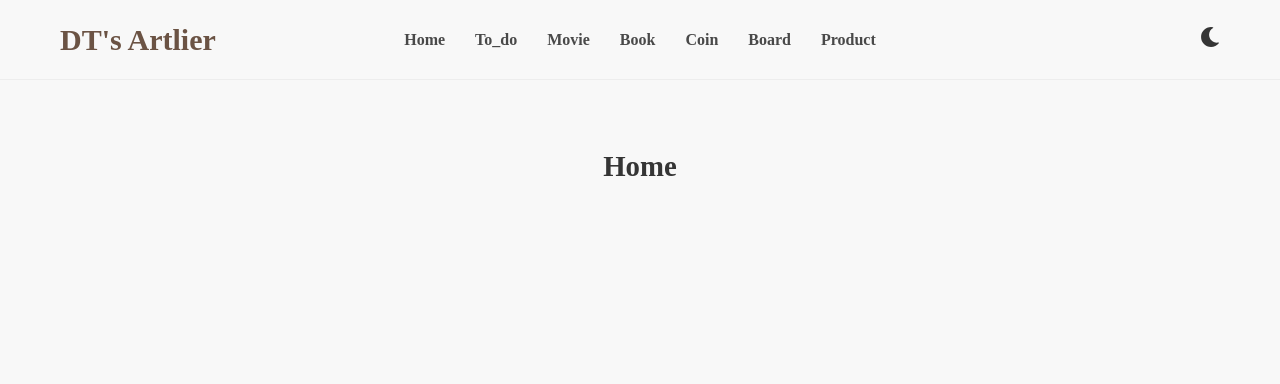
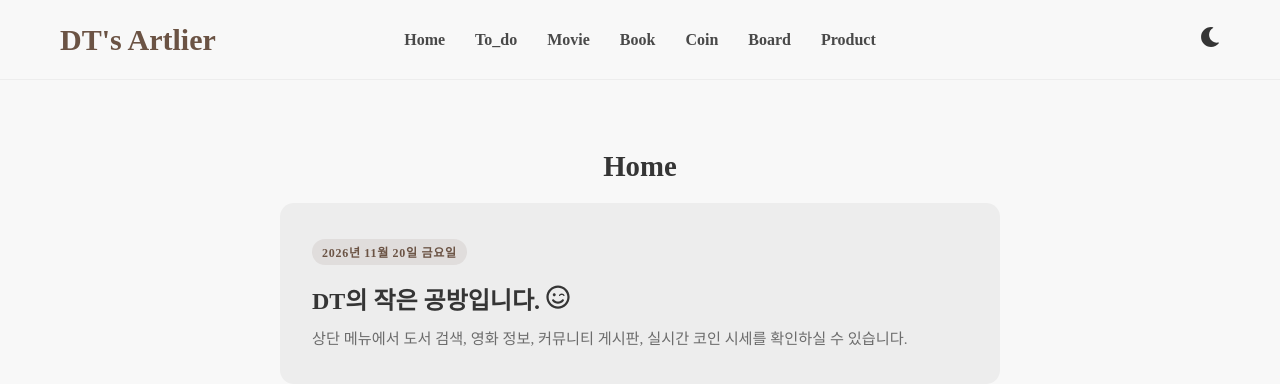
Before and after one commit to Drtr92/react-11-portal, a React (Vite) app: page / in a window 1280 px wide. Shown: the top 384 px of the page. Built offline with nearby package versions, Linux system fonts and the light colour scheme; no server answers.

Commit message:
Home 웰컴카드 추가

```diff
--- a/src/pages/Home.tsx
+++ b/src/pages/Home.tsx
@@ -1,26 +1,80 @@
 import { GlobalTitle, Main } from "../styles/Styles.tsx";
 import styled from "styled-components";
+import { FaRegSmileWink } from "react-icons/fa";
 
 const HomeField = styled.div`
     ${Main};
     display: flex;
     flex-direction: column;
-    justify-content: center;
     width: 100%;
 `;
 
 const HomeContainer = styled.div`
-    display: flex;
-    flex-direction: column;
-    justify-content: center;
-    margin: 70px auto;
+    width: 100%;
+    max-width: 720px;
+    margin: 0 auto;
+    padding: 70px 0;
+    color: ${({ theme }) => theme.color.text};
 `;
 
+const WelcomeCard = styled.div`
+    padding: 36px 32px;
+    border-radius: 14px;
+    background-color: color-mix(in srgb, ${({ theme }) => theme.color.text} 5%, transparent);
+`;
+
+const SubBadge = styled.span`
+    display: inline-block;
+    font-size: 12px;
+    font-weight: 700;
+    letter-spacing: 0.06em;
+    padding: 4px 10px;
+    border-radius: 999px;
+    margin-bottom: 16px;
+    color: ${({ theme }) => theme.color.primary};
+    background-color: color-mix(in srgb, ${({ theme }) => theme.color.primary} 10%, transparent);
+`;
+
+const Headline = styled.h2`
+    font-size: 1.5rem;
+    font-weight: 700;
+    margin-bottom: 10px;
+    word-break: keep-all;
+`;
+
+const Description = styled.p`
+    font-size: 0.95rem;
+    color: color-mix(in srgb, ${({ theme }) => theme.color.text} 70%, transparent);
+    word-break: keep-all;
+`;
+
+/*
+    new Date(): 브라우저에게 "지금 현재 날짜와 시간 정보를 담은 객체 하나 만들어줘!"라고 시키는 기본 명령어.
+    .toLocaleDateString("ko-KR", { ... }): 그 날짜 객체에 내장된 번역기 메서드.
+    첫 번째 자리 "ko-KR"은 "한국(Korea) 표기법으로 바꿔줘"라는 뜻.
+    (만약 "en-US"라고 쓰면 November 20, 2026처럼 미국식으로 나옴.)
+*/
 function Home() {
+    const today = new Date().toLocaleDateString("ko-KR", {
+        year: "numeric",
+        month: "long",
+        day: "numeric",
+        weekday: "long",
+    });
+
     return (
         <HomeField>
             <HomeContainer>
                 <GlobalTitle>Home</GlobalTitle>
+                <WelcomeCard>
+                    <SubBadge>{today}</SubBadge>
+                    <Headline>
+                        DT의 작은 공방입니다. <FaRegSmileWink />
+                    </Headline>
+                    <Description>
+                        상단 메뉴에서 도서 검색, 영화 정보, 커뮤니티 게시판, 실시간 코인 시세를 확인하실 수 있습니다.
+                    </Description>
+                </WelcomeCard>
             </HomeContainer>
         </HomeField>
     );
```
